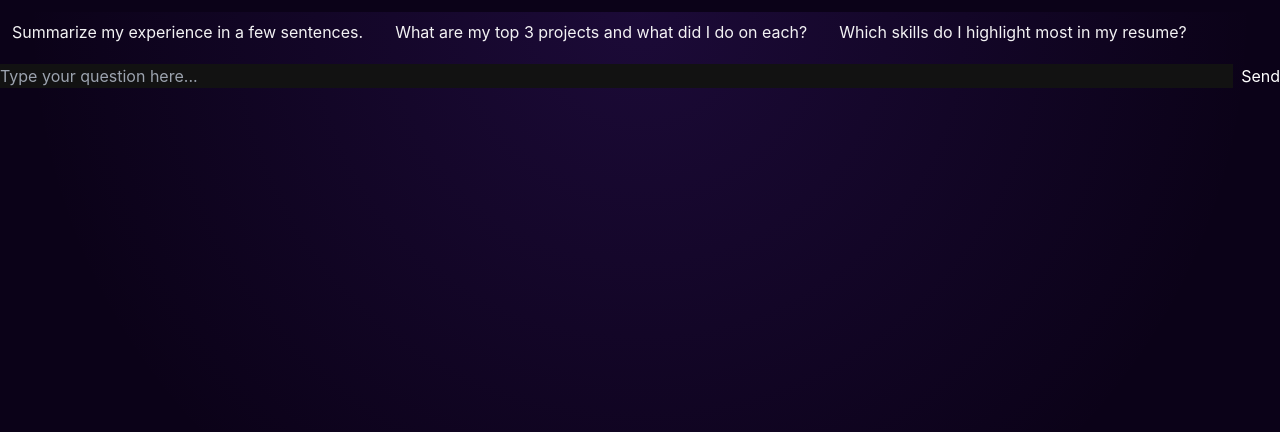
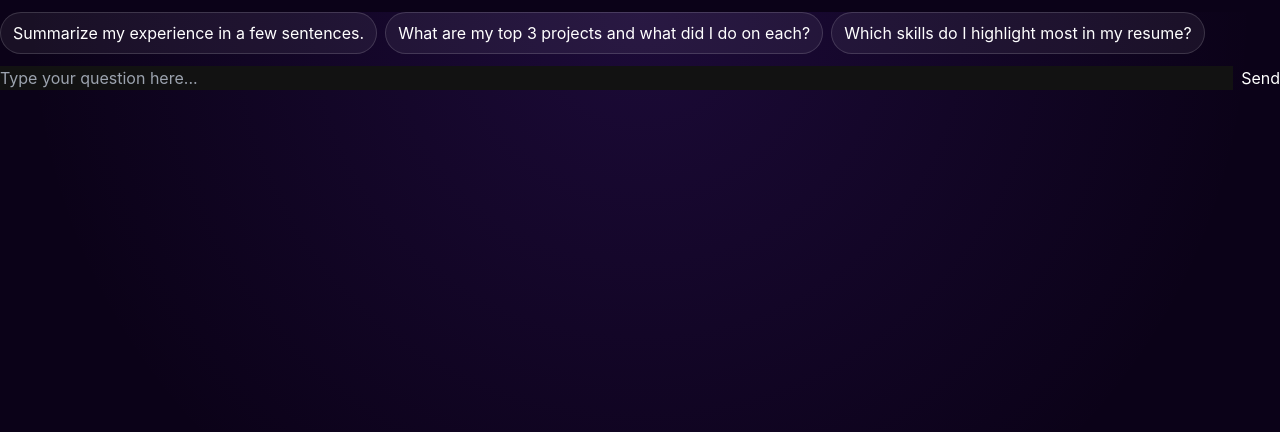
Before and after one commit to rmah6390/ridha-gpt, a React (Vite) app in the folder frontend/: page / in a window 1280 px wide. Shown: the top 432 px of the page. Built offline with nearby package versions, Linux system fonts and the light colour scheme.

Commit message:
Update SuggestedPrompts.jsx

```diff
--- a/frontend/src/components/SuggestedPrompts.jsx
+++ b/frontend/src/components/SuggestedPrompts.jsx
@@ -13,11 +13,12 @@ export default function SuggestedPrompts({ onPick }) {
           type="button"
           onClick={() => onPick(p)}
           style={{
-            border: 'none',
             padding: '0.5rem 0.75rem',
             borderRadius: '999px',
-            cursor: 'pointer',
-            opacity: 0.95
+            border: '1px solid rgba(255,255,255,0.15)',
+            background: 'rgba(255,255,255,0.06)',
+            color: 'inherit',
+            cursor: 'pointer'
           }}
         >
           {p}
```
